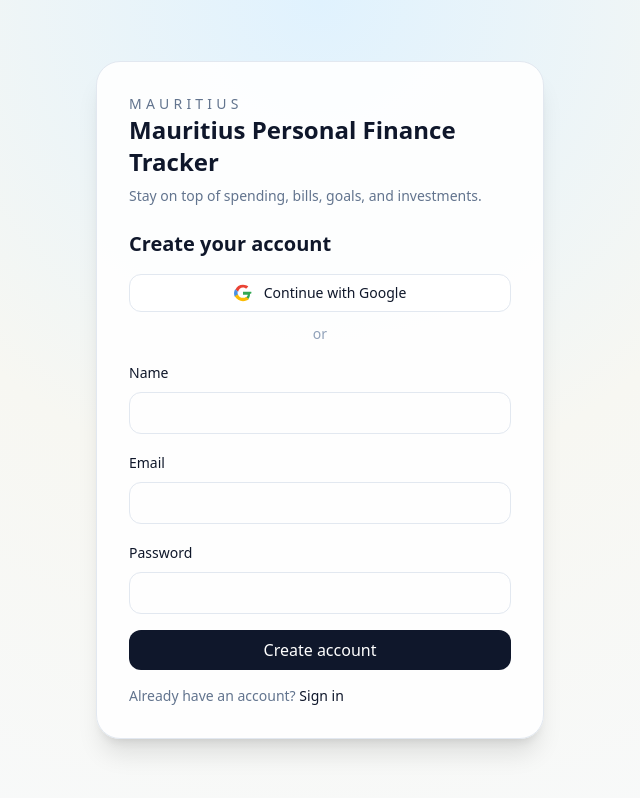
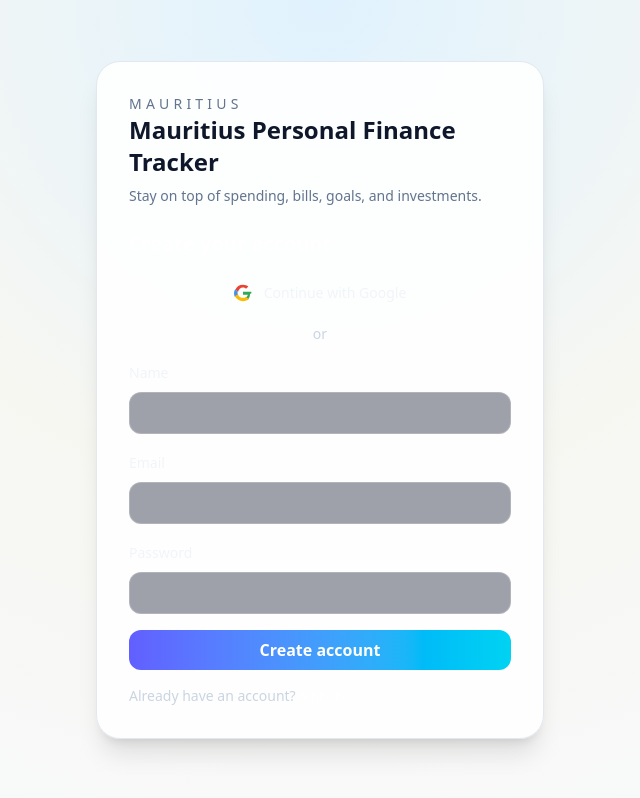
Before and after one commit to turkishdelightmu/finance-tracker, a Next.js app in the folder mauritius-finance-tracker/: page /register in a window 1280 px wide. Shown: the whole page, without its empty margins (320-960 px from the left). Built offline with nearby package versions, Linux system fonts and the light colour scheme; no server answers.

Commit message:
Fix Google OAuth redirect flow in auth pages

```diff
--- a/mauritius-finance-tracker/src/app/(auth)/login/page.tsx
+++ b/mauritius-finance-tracker/src/app/(auth)/login/page.tsx
@@ -17,15 +17,14 @@ export default function LoginPage() {
       headers: { "Content-Type": "application/json" },
       body: JSON.stringify({
         provider: "google",
-        disableRedirect: true,
         callbackURL: "/dashboard",
         newUserCallbackURL: "/dashboard",
+        disableRedirect: false,
       }),
     });
 
     const data = await response.json().catch(() => ({}));
     const redirectUrl = typeof data?.url === "string" ? data.url : null;
-
     if (!response.ok || !redirectUrl) {
       setError(data?.message || data?.error || "Google sign-in failed.");
       return;
@@ -83,12 +82,12 @@ export default function LoginPage() {
 
   return (
     <div className="space-y-4">
-      <h2 className="text-xl font-semibold">Welcome back</h2>
+      <h2 className="text-xl font-semibold text-white">Welcome back</h2>
       <div className="space-y-3">
         <button
           type="button"
           onClick={handleGoogleSignIn}
-          className="flex w-full items-center justify-center gap-3 rounded-xl border border-slate-200 bg-white px-4 py-2 hover:shadow-sm"
+          className="flex w-full items-center justify-center gap-3 rounded-xl border border-white/20 bg-white/10 px-4 py-2 text-slate-100 transition hover:bg-white/15"
         >
           <svg width="18" height="18" viewBox="0 0 48 48" fill="none" xmlns="http://www.w3.org/2000/svg" aria-hidden>
             <path fill="#EA4335" d="M24 9.5c3.9 0 6.6 1.7 8.2 3.1l6-5.8C34.8 4 29.8 2 24 2 14.6 2 6.9 7.2 3.6 15.2l7.4 5.7C12 15 17.5 9.5 24 9.5z" />
@@ -98,45 +97,45 @@ export default function LoginPage() {
           </svg>
           <span className="text-sm font-medium">Continue with Google</span>
         </button>
-        <div className="text-center text-sm text-slate-400">or</div>
+        <div className="text-center text-sm text-slate-300">or</div>
       </div>
       <form onSubmit={handleSubmit} className="space-y-4">
         <div>
-          <label className="text-sm font-medium">Email</label>
+          <label className="text-sm font-medium text-slate-100">Email</label>
           <input
             name="email"
             type="email"
             required
-            className="mt-2 w-full rounded-xl border border-slate-200 px-4 py-2"
+            className="mt-2 w-full rounded-xl border border-white/20 bg-slate-900/40 px-4 py-2 text-slate-100"
           />
           {fieldErrors.email && (
-            <p className="text-xs text-rose-600 mt-1">{fieldErrors.email}</p>
+            <p className="text-xs text-rose-300 mt-1">{fieldErrors.email}</p>
           )}
         </div>
         <div>
-          <label className="text-sm font-medium">Password</label>
+          <label className="text-sm font-medium text-slate-100">Password</label>
           <input
             name="password"
             type="password"
             required
-            className="mt-2 w-full rounded-xl border border-slate-200 px-4 py-2"
+            className="mt-2 w-full rounded-xl border border-white/20 bg-slate-900/40 px-4 py-2 text-slate-100"
           />
           {fieldErrors.password && (
-            <p className="text-xs text-rose-600 mt-1">{fieldErrors.password}</p>
+            <p className="text-xs text-rose-300 mt-1">{fieldErrors.password}</p>
           )}
         </div>
-        {error && <p className="text-sm text-rose-600">{error}</p>}
+        {error && <p className="text-sm text-rose-300">{error}</p>}
         <button
           type="submit"
           disabled={loading}
-          className="w-full rounded-xl bg-slate-900 text-white py-2 font-medium"
+          className="w-full rounded-xl bg-gradient-to-r from-indigo-500 to-cyan-400 py-2 font-semibold text-white"
         >
           {loading ? "Signing in..." : "Sign in"}
         </button>
       </form>
-      <p className="text-sm text-slate-500">
+      <p className="text-sm text-slate-300">
         New here?{" "}
-        <a className="text-slate-900 font-medium" href="/register">
+        <a className="font-medium text-white" href="/register">
           Create an account
         </a>
       </p>
--- a/mauritius-finance-tracker/src/app/(auth)/register/page.tsx
+++ b/mauritius-finance-tracker/src/app/(auth)/register/page.tsx
@@ -17,15 +17,14 @@ export default function RegisterPage() {
       headers: { "Content-Type": "application/json" },
       body: JSON.stringify({
         provider: "google",
-        disableRedirect: true,
         callbackURL: "/dashboard",
         newUserCallbackURL: "/dashboard",
+        disableRedirect: false,
       }),
     });
 
     const data = await response.json().catch(() => ({}));
     const redirectUrl = typeof data?.url === "string" ? data.url : null;
-
     if (!response.ok || !redirectUrl) {
       setError(data?.message || data?.error || "Google sign-in failed.");
       return;
@@ -85,12 +84,12 @@ export default function RegisterPage() {
 
   return (
     <div className="space-y-4">
-      <h2 className="text-xl font-semibold">Create your account</h2>
+      <h2 className="text-xl font-semibold text-white">Create your account</h2>
       <div className="space-y-3">
         <button
           type="button"
           onClick={handleGoogleSignIn}
-          className="flex w-full items-center justify-center gap-3 rounded-xl border border-slate-200 bg-white px-4 py-2 hover:shadow-sm"
+          className="flex w-full items-center justify-center gap-3 rounded-xl border border-white/20 bg-white/10 px-4 py-2 text-slate-100 transition hover:bg-white/15"
         >
           <svg width="18" height="18" viewBox="0 0 48 48" fill="none" xmlns="http://www.w3.org/2000/svg" aria-hidden>
             <path fill="#EA4335" d="M24 9.5c3.9 0 6.6 1.7 8.2 3.1l6-5.8C34.8 4 29.8 2 24 2 14.6 2 6.9 7.2 3.6 15.2l7.4 5.7C12 15 17.5 9.5 24 9.5z" />
@@ -100,57 +99,57 @@ export default function RegisterPage() {
           </svg>
           <span className="text-sm font-medium">Continue with Google</span>
         </button>
-        <div className="text-center text-sm text-slate-400">or</div>
+        <div className="text-center text-sm text-slate-300">or</div>
       </div>
       <form onSubmit={handleSubmit} className="space-y-4">
         <div>
-          <label className="text-sm font-medium">Name</label>
+          <label className="text-sm font-medium text-slate-100">Name</label>
           <input
             name="name"
             type="text"
-            className="mt-2 w-full rounded-xl border border-slate-200 px-4 py-2"
+            className="mt-2 w-full rounded-xl border border-white/20 bg-slate-900/40 px-4 py-2 text-slate-100"
           />
           {fieldErrors.name && (
-            <p className="text-xs text-rose-600 mt-1">{fieldErrors.name}</p>
+            <p className="text-xs text-rose-300 mt-1">{fieldErrors.name}</p>
           )}
         </div>
         <div>
-          <label className="text-sm font-medium">Email</label>
+          <label className="text-sm font-medium text-slate-100">Email</label>
           <input
             name="email"
             type="email"
             required
-            className="mt-2 w-full rounded-xl border border-slate-200 px-4 py-2"
+            className="mt-2 w-full rounded-xl border border-white/20 bg-slate-900/40 px-4 py-2 text-slate-100"
           />
           {fieldErrors.email && (
-            <p className="text-xs text-rose-600 mt-1">{fieldErrors.email}</p>
+            <p className="text-xs text-rose-300 mt-1">{fieldErrors.email}</p>
           )}
         </div>
         <div>
-          <label className="text-sm font-medium">Password</label>
+          <label className="text-sm font-medium text-slate-100">Password</label>
           <input
             name="password"
             type="password"
             required
             minLength={8}
-            className="mt-2 w-full rounded-xl border border-slate-200 px-4 py-2"
+            className="mt-2 w-full rounded-xl border border-white/20 bg-slate-900/40 px-4 py-2 text-slate-100"
           />
           {fieldErrors.password && (
-            <p className="text-xs text-rose-600 mt-1">{fieldErrors.password}</p>
+            <p className="text-xs text-rose-300 mt-1">{fieldErrors.password}</p>
           )}
         </div>
-        {error && <p className="text-sm text-rose-600">{error}</p>}
+        {error && <p className="text-sm text-rose-300">{error}</p>}
         <button
           type="submit"
           disabled={loading}
-          className="w-full rounded-xl bg-slate-900 text-white py-2 font-medium"
+          className="w-full rounded-xl bg-gradient-to-r from-indigo-500 to-cyan-400 py-2 font-semibold text-white"
         >
           {loading ? "Creating..." : "Create account"}
         </button>
       </form>
-      <p className="text-sm text-slate-500">
+      <p className="text-sm text-slate-300">
         Already have an account?{" "}
-        <a className="text-slate-900 font-medium" href="/login">
+        <a className="font-medium text-white" href="/login">
           Sign in
         </a>
       </p>
```
